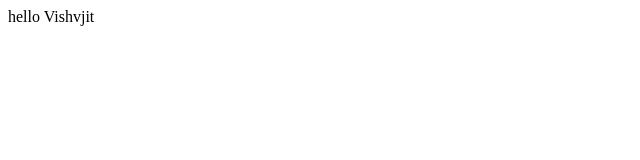
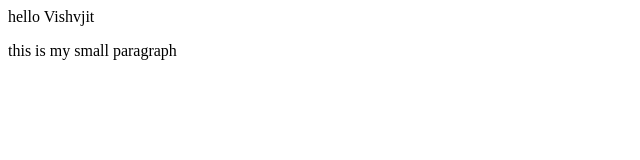
Before and after one commit to vishvjitmori/attendence.py2, a plain HTML site: page index.html in a window 1280 px wide. Shown: the whole page, without its empty margins (0-640 px from the left). Drawn offline with Linux system fonts and the light colour scheme.

Commit message:
adding  this para

```diff
--- a/index.html
+++ b/index.html
@@ -1,2 +1,3 @@
 
 <p>hello Vishvjit </p>
+<p> this is my small paragraph </p>
```
